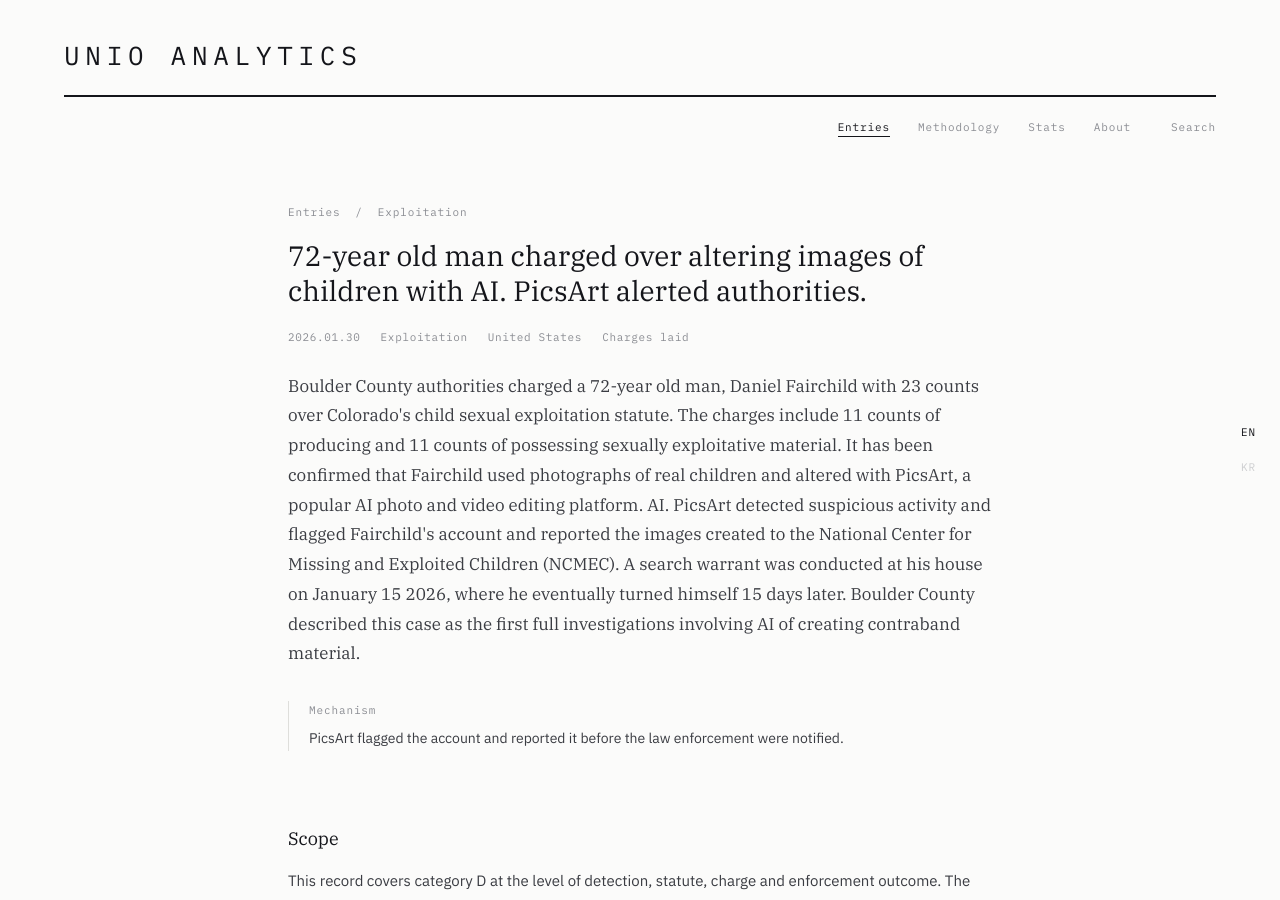
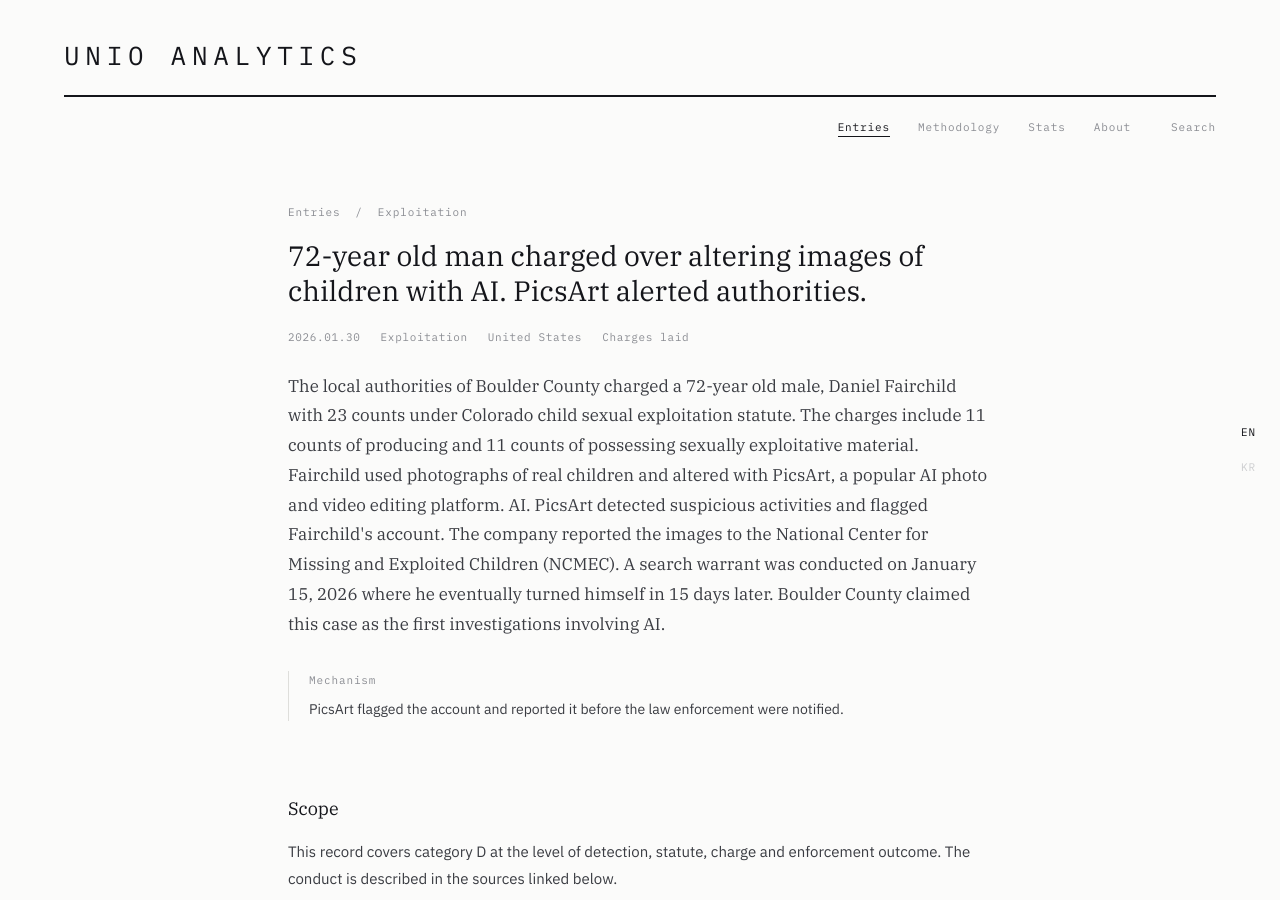
Before and after one commit to maestro-hong/maestro-hong.github.io, a Jekyll site: the page built from _entries/72-year-old-man-charged-ai-child-image.md, in a window 1280 px wide and 900 px high. Built offline with Jekyll 4.4.1, drawn with Linux system fonts in a browser that asks for light colours.

Commit message:
Modify article

```diff
--- a/_entries/72-year-old-man-charged-ai-child-image.md
+++ b/_entries/72-year-old-man-charged-ai-child-image.md
@@ -12,7 +12,7 @@ detection_path: provider
 next_check: 2026-10-26
 safeguard: platform-detection
 safeguard_outcome: caught
-summary: "Boulder County authorities charged a 72-year old man, Daniel Fairchild with 23 counts over Colorado's child sexual exploitation statute. The charges include 11 counts of producing and 11 counts of possessing sexually exploitative material. It has been confirmed that Fairchild used photographs of real children and altered with PicsArt, a popular AI photo and video editing platform. AI. PicsArt detected suspicious activity and flagged Fairchild's account and reported the images created to the National Center for Missing and Exploited Children (NCMEC). A search warrant was conducted at his house on January 15 2026, where he eventually turned himself 15 days later. Boulder County described this case as the first full investigations involving AI of creating contraband material."
+summary: "The local authorities of Boulder County charged a 72-year old male, Daniel Fairchild with 23 counts under Colorado child sexual exploitation statute. The charges include 11 counts of producing and 11 counts of possessing sexually exploitative material. Fairchild used photographs of real children and altered with PicsArt, a popular AI photo and video editing platform. AI. PicsArt detected suspicious activities and flagged Fairchild's account. The company reported the images to the National Center for Missing and Exploited Children (NCMEC). A search warrant was conducted on January 15, 2026 where he eventually turned himself in 15 days later. Boulder County claimed this case as the first investigations involving AI."
 note_label: "Mechanism"
 note: "PicsArt flagged the account and reported it before the law enforcement were notified."
 query: 'Boulder County sheriff arrest Colorado man AI generated sexually exploitative images'
```
